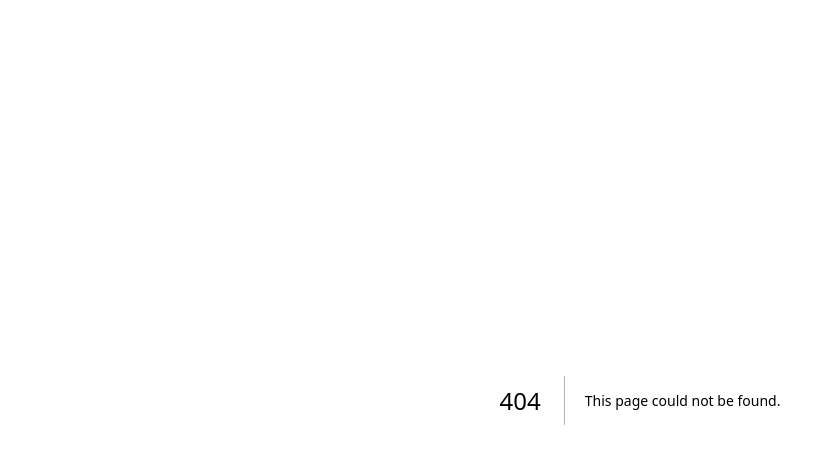
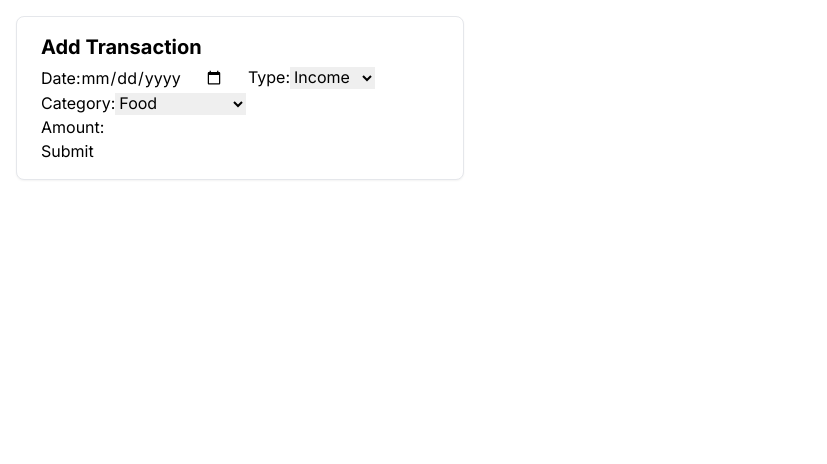
Before and after one commit to FrankyKyaw/personal-finance-dashboard, a Next.js app: page /dashboard in a window 1280 px wide. Before the commit this address had no page. Shown: the top 464 px of the page, without its empty margins (0-827 px from the left). Built offline with nearby package versions, Linux system fonts and the light colour scheme.

Commit message:
Initial commit

```diff
--- /dev/null
+++ b/app/dashboard/page.tsx
@@ -0,0 +1,18 @@
+import React from 'react'
+import TransactionInput from '@/components/TransactionInput'
+
+const categories = [
+    {id: '1', name: 'Food'},
+    {id: '2', name: 'Rent'},
+    {id: '3', name: 'Transportation'},
+]
+
+const page = () => {
+  return (
+    <div className='container mx-auto p-4'>
+        <TransactionInput title="Add Transaction" categories={categories} />
+    </div>
+  )
+}
+
+export default page
--- a/app/globals.css
+++ b/app/globals.css
@@ -16,15 +16,6 @@
   }
 }
 
-body {
-  color: rgb(var(--foreground-rgb));
-  background: linear-gradient(
-      to bottom,
-      transparent,
-      rgb(var(--background-end-rgb))
-    )
-    rgb(var(--background-start-rgb));
-}
 
 @layer utilities {
   .text-balance {
--- a/app/page.tsx
+++ b/app/page.tsx
@@ -2,111 +2,15 @@ import Image from "next/image";
 
 export default function Home() {
   return (
-    <main className="flex min-h-screen flex-col items-center justify-between p-24">
-      <div className="z-10 w-full max-w-5xl items-center justify-between font-mono text-sm lg:flex">
-        <p className="fixed left-0 top-0 flex w-full justify-center border-b border-gray-300 bg-gradient-to-b from-zinc-200 pb-6 pt-8 backdrop-blur-2xl dark:border-neutral-800 dark:bg-zinc-800/30 dark:from-inherit lg:static lg:w-auto  lg:rounded-xl lg:border lg:bg-gray-200 lg:p-4 lg:dark:bg-zinc-800/30">
-          Get started by editing&nbsp;
-          <code className="font-mono font-bold">app/page.tsx</code>
-        </p>
-        <div className="fixed bottom-0 left-0 flex h-48 w-full items-end justify-center bg-gradient-to-t from-white via-white dark:from-black dark:via-black lg:static lg:size-auto lg:bg-none">
-          <a
-            className="pointer-events-none flex place-items-center gap-2 p-8 lg:pointer-events-auto lg:p-0"
-            href="https://vercel.com?utm_source=create-next-app&utm_medium=appdir-template&utm_campaign=create-next-app"
-            target="_blank"
-            rel="noopener noreferrer"
-          >
-            By{" "}
-            <Image
-              src="/vercel.svg"
-              alt="Vercel Logo"
-              className="dark:invert"
-              width={100}
-              height={24}
-              priority
-            />
-          </a>
-        </div>
-      </div>
-
-      <div className="relative z-[-1] flex place-items-center before:absolute before:h-[300px] before:w-full before:-translate-x-1/2 before:rounded-full before:bg-gradient-radial before:from-white before:to-transparent before:blur-2xl before:content-[''] after:absolute after:-z-20 after:h-[180px] after:w-full after:translate-x-1/3 after:bg-gradient-conic after:from-sky-200 after:via-blue-200 after:blur-2xl after:content-[''] before:dark:bg-gradient-to-br before:dark:from-transparent before:dark:to-blue-700 before:dark:opacity-10 after:dark:from-sky-900 after:dark:via-[#0141ff] after:dark:opacity-40 sm:before:w-[480px] sm:after:w-[240px] before:lg:h-[360px]">
-        <Image
-          className="relative dark:drop-shadow-[0_0_0.3rem_#ffffff70] dark:invert"
-          src="/next.svg"
-          alt="Next.js Logo"
-          width={180}
-          height={37}
-          priority
-        />
-      </div>
-
-      <div className="mb-32 grid text-center lg:mb-0 lg:w-full lg:max-w-5xl lg:grid-cols-4 lg:text-left">
-        <a
-          href="https://nextjs.org/docs?utm_source=create-next-app&utm_medium=appdir-template&utm_campaign=create-next-app"
-          className="group rounded-lg border border-transparent px-5 py-4 transition-colors hover:border-gray-300 hover:bg-gray-100 hover:dark:border-neutral-700 hover:dark:bg-neutral-800/30"
-          target="_blank"
-          rel="noopener noreferrer"
-        >
-          <h2 className="mb-3 text-2xl font-semibold">
-            Docs{" "}
-            <span className="inline-block transition-transform group-hover:translate-x-1 motion-reduce:transform-none">
-              -&gt;
-            </span>
-          </h2>
-          <p className="m-0 max-w-[30ch] text-sm opacity-50">
-            Find in-depth information about Next.js features and API.
-          </p>
-        </a>
-
-        <a
-          href="https://nextjs.org/learn?utm_source=create-next-app&utm_medium=appdir-template-tw&utm_campaign=create-next-app"
-          className="group rounded-lg border border-transparent px-5 py-4 transition-colors hover:border-gray-300 hover:bg-gray-100 hover:dark:border-neutral-700 hover:dark:bg-neutral-800/30"
-          target="_blank"
-          rel="noopener noreferrer"
-        >
-          <h2 className="mb-3 text-2xl font-semibold">
-            Learn{" "}
-            <span className="inline-block transition-transform group-hover:translate-x-1 motion-reduce:transform-none">
-              -&gt;
-            </span>
-          </h2>
-          <p className="m-0 max-w-[30ch] text-sm opacity-50">
-            Learn about Next.js in an interactive course with&nbsp;quizzes!
-          </p>
-        </a>
-
-        <a
-          href="https://vercel.com/templates?framework=next.js&utm_source=create-next-app&utm_medium=appdir-template&utm_campaign=create-next-app"
-          className="group rounded-lg border border-transparent px-5 py-4 transition-colors hover:border-gray-300 hover:bg-gray-100 hover:dark:border-neutral-700 hover:dark:bg-neutral-800/30"
-          target="_blank"
-          rel="noopener noreferrer"
-        >
-          <h2 className="mb-3 text-2xl font-semibold">
-            Templates{" "}
-            <span className="inline-block transition-transform group-hover:translate-x-1 motion-reduce:transform-none">
-              -&gt;
-            </span>
-          </h2>
-          <p className="m-0 max-w-[30ch] text-sm opacity-50">
-            Explore starter templates for Next.js.
-          </p>
-        </a>
-
-        <a
-          href="https://vercel.com/new?utm_source=create-next-app&utm_medium=appdir-template&utm_campaign=create-next-app"
-          className="group rounded-lg border border-transparent px-5 py-4 transition-colors hover:border-gray-300 hover:bg-gray-100 hover:dark:border-neutral-700 hover:dark:bg-neutral-800/30"
-          target="_blank"
-          rel="noopener noreferrer"
-        >
-          <h2 className="mb-3 text-2xl font-semibold">
-            Deploy{" "}
-            <span className="inline-block transition-transform group-hover:translate-x-1 motion-reduce:transform-none">
-              -&gt;
-            </span>
-          </h2>
-          <p className="m-0 max-w-[30ch] text-balance text-sm opacity-50">
-            Instantly deploy your Next.js site to a shareable URL with Vercel.
-          </p>
-        </a>
+    <main className="flex min-h-screen flex-col items-center p-24">
+      <div className="flex flex-col gap-10 mt-4">
+      <h1 className="text-5xl font-bold">Personal Finance Dashboard</h1>
+      <p className="text-lg text-center">
+        A simple dashboard to track your personal finance
+      </p>
+      <button className="bg-blue-500 hover:bg-blue-700 text-white font-bold py-2 px-4 rounded">
+        Get Started
+      </button>
       </div>
     </main>
   );
--- /dev/null
+++ b/components/TransactionInput.tsx
@@ -0,0 +1,73 @@
+"use client";
+import React, { useState } from "react";
+
+interface Category {
+  id: string;
+  name: string;
+}
+
+interface TransactionCardProps {
+  title: string;
+  categories: Category[];
+}
+
+interface TransactionData {
+  date: string;
+  type: "income" | "expense";
+  amount: number;
+  description: string;
+  category: string;
+}
+
+const TransactionInput: React.FC<TransactionCardProps> = ({
+  title,
+  categories,
+}) => {
+  const [transaction, setTransaction] = useState<TransactionData>({
+    date: "",
+    type: "income",
+    category: "",
+    amount: 0,
+    description: "",
+  });
+
+  return (
+    <div className="w-full max-w-md bg-white shadow-sm overflow-hidden rounded-lg border">
+      <div className="px-6 py-4">
+        <h2 className="text-xl font-bold mb-1">{title}</h2>
+        <form>
+          <div className="grid grid-cols-2 gap-4">
+            <div>
+              <label>Date:</label>
+              <input type="date" name="date"></input>
+            </div>
+            <div>
+              <label>Type:</label>
+              <select name="type">
+                <option value="income">Income</option>
+                <option value="expense">Expense</option>
+              </select>
+            </div>
+          </div>
+          <div>
+            <label>Category:</label>
+            <select name="category">
+              {categories.map((category) => (
+                <option key={category.id} value={category.id}>
+                  {category.name}
+                </option>
+              ))}
+            </select>
+          </div>
+          <div>
+            <label>Amount:</label>
+            <input type="number" name="amount"></input>
+          </div>
+          <button type="submit">Submit</button>
+        </form>
+      </div>
+    </div>
+  );
+};
+
+export default TransactionInput;
```
Also changed, not shown: components/card.tsx (added).
